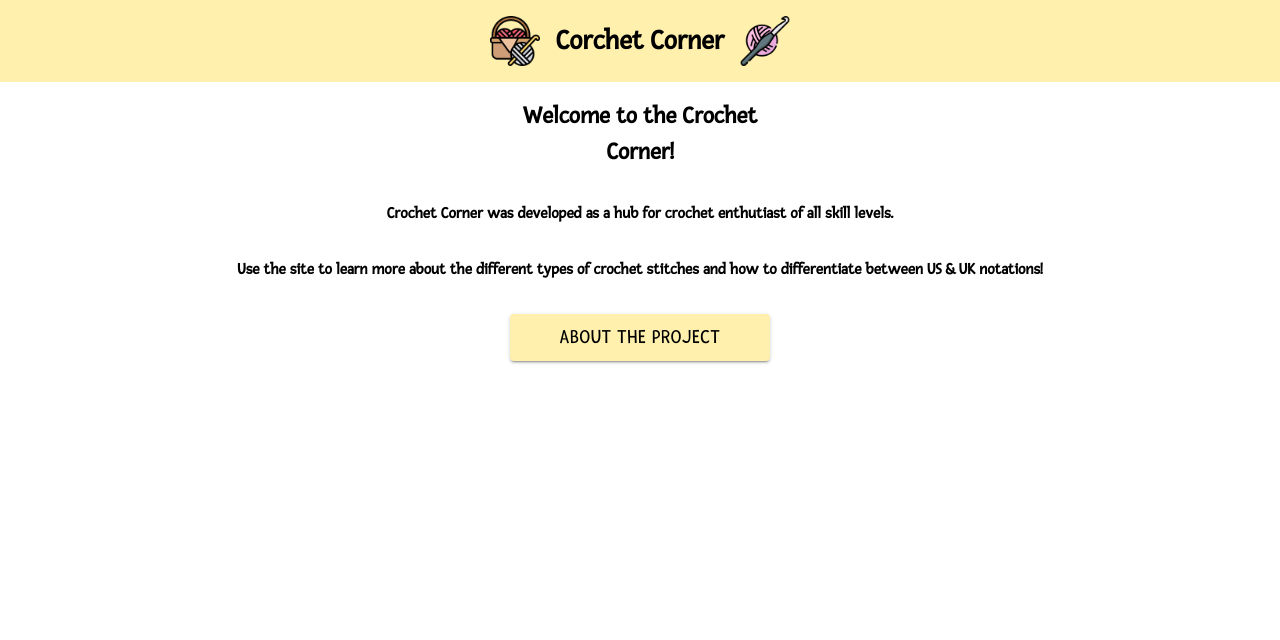
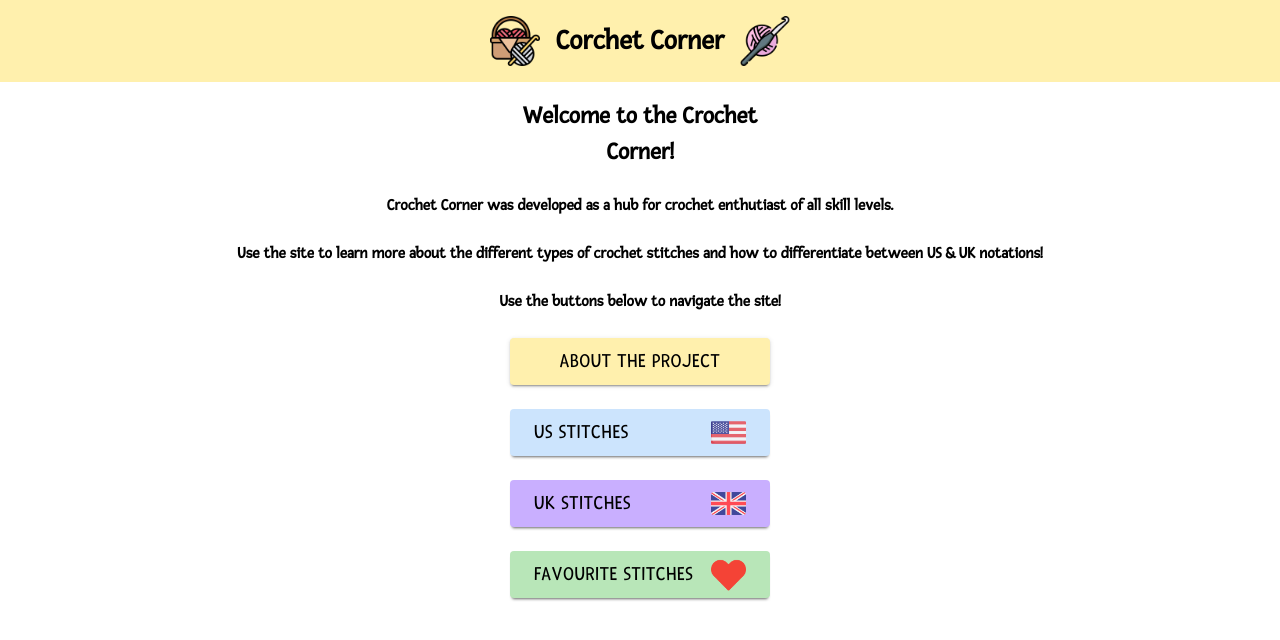
Before and after one commit to BenjaminStubina/crochet-corner-refactor, a React (Vite) app: page / in a window 1280 px wide. Shown: the top 640 px of the page. Built offline with nearby package versions, Linux system fonts and the light colour scheme.

Commit message:
Create button component that changes based on props

```diff
--- /dev/null
+++ b/src/components/NavButton/NavButton.jsx
@@ -0,0 +1,35 @@
+import US from '../../assets/icons/united-states.png'
+import UK from '../../assets/icons/united-kingdom.png'
+import fav from '../../assets/icons/red-heart.png'
+
+const NavButton = ({ style }) => {
+
+    const buttonStyle = {
+        US: 'flex items-center justify-between px-6 bg-lightBlue hover:bg-blue w-[260px] h-[47px] text-[20px] font-[500] rounded-[4px] tracking-[0.5714px] shadow-[0_3px_3px_-2px_rgba(0,0,0,0.6)]',
+        UK: 'flex items-center justify-between px-6 bg-lightPurple hover:bg-purple w-[260px] h-[47px] text-[20px] font-[500] rounded-[4px] tracking-[0.5714px] shadow-[0_3px_3px_-2px_rgba(0,0,0,0.6)]',
+        fav:'flex items-center justify-between px-6 bg-lightGreen hover:bg-green w-[260px] h-[47px] text-[20px] font-[500] rounded-[4px] tracking-[0.5714px] shadow-[0_3px_3px_-2px_rgba(0,0,0,0.6)]'
+    }
+
+    const buttonText = {
+        US: 'US STITCHES',
+        UK: 'UK STITCHES',
+        fav:'FAVOURITE STITCHES'
+    }
+
+    const buttonImage = {
+        US: US,
+        UK: UK,
+        fav: fav
+    }
+
+    return (
+        <button className={`${buttonStyle[style]}`}>
+            <p>
+                {buttonText[style]}
+            </p>
+            <img className='h-[35px]' src={buttonImage[style]}/>
+        </button>
+    )
+}
+
+export default NavButton;
--- a/src/pages/Homepage.jsx
+++ b/src/pages/Homepage.jsx
@@ -2,6 +2,7 @@ import { useState } from "react";
 import { Button, ThemeProvider, createTheme } from '@mui/material'
 import Header from "../components/Header/Header";
 import Modal from "../components/Modal/Modal";
+import NavButton from "../components/NavButton/NavButton";
 
 const Homepage = () => {
 
@@ -35,7 +36,7 @@ const Homepage = () => {
     return (
         <>
             <Header color='Home' />
-            <section className="flex flex-col font-bold gap-8 my-4">
+            <section className="flex flex-col font-bold gap-6 my-4">
                 <h2 className="flex justify-center self-center w-[280px] text-center text-[24px]">
                     Welcome to the Crochet Corner!
                 </h2>
@@ -45,11 +46,19 @@ const Homepage = () => {
                 <p className="flex justify-center self-center text-[16px] w-[80%] text-center">
                     Use the site to learn more about the different types of crochet stitches and how to differentiate between US & UK notations!
                 </p>
+                <p className="flex justify-center self-center text-[16px] w-[80%] text-center">
+                    Use the buttons below to navigate the site!
+                </p>
                 <ThemeProvider theme={theme}>
                     <Button className='flex w-[260px] self-center' variant='contained' size='medium' onClick={handleClick}>
                         About the Project
                     </Button>
                 </ThemeProvider>
+                <div className="flex flex-col items-center gap-6">
+                    <NavButton style='US'/>
+                    <NavButton style='UK'/>
+                    <NavButton style='fav'/>
+                </div>
             </section>
             <Modal open={open} handleClose={handleClose}/>
         </>
```
